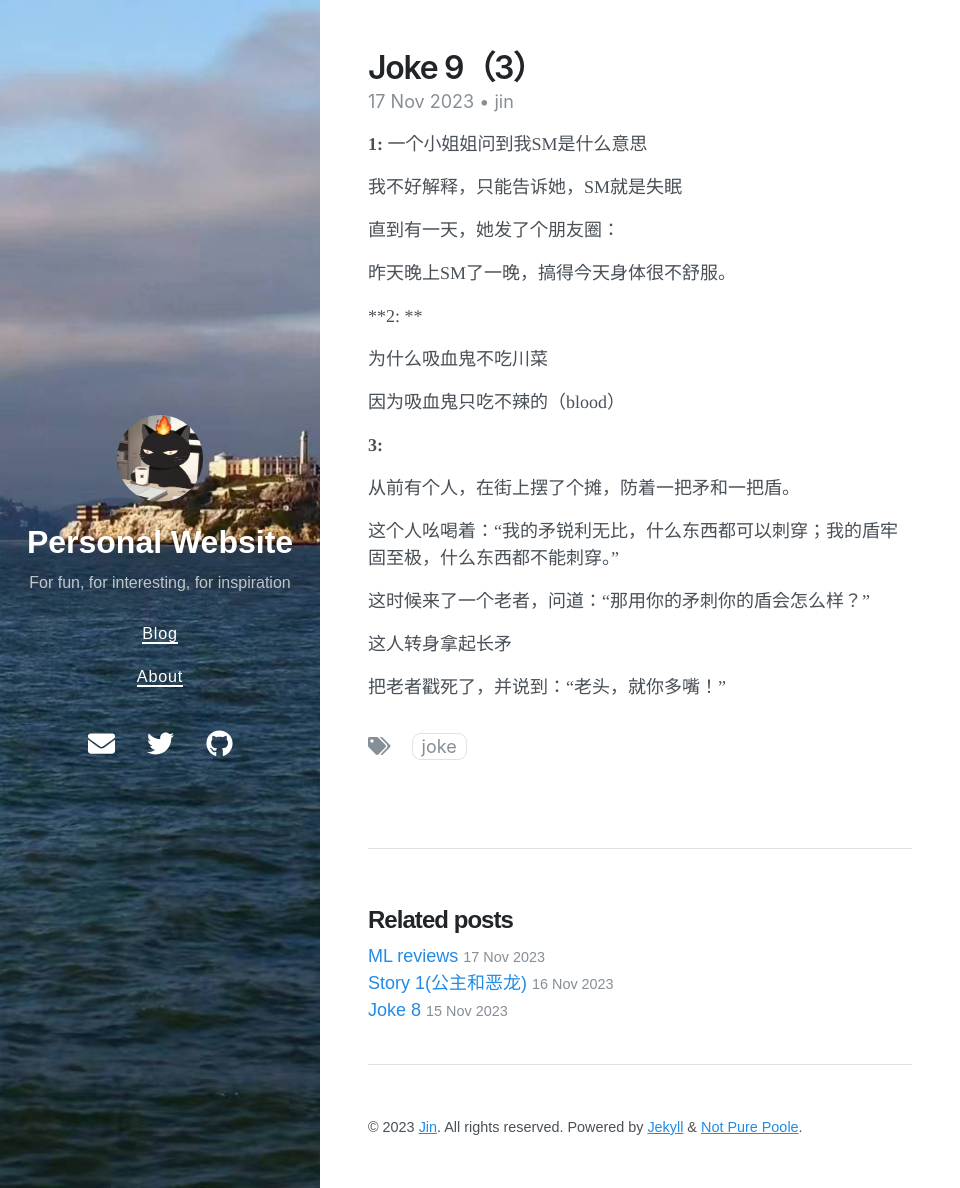
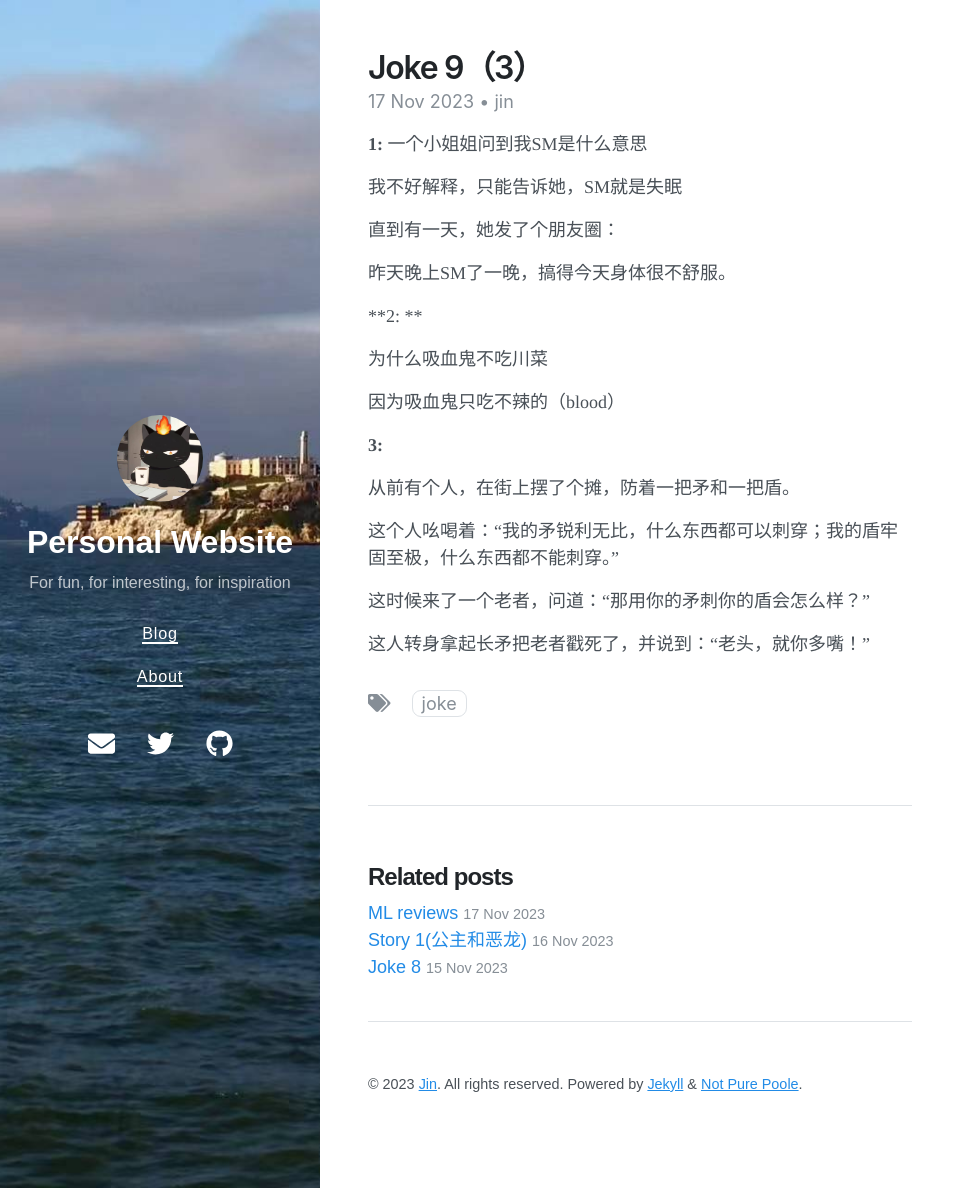
Before and after one commit to New-lay/New-lay.github.io, a Jekyll site: the page built from _posts/2023-11-17-joke-9.md, in a window 1280 px wide and 1188 px high. Shown: the whole window, without its empty margins (0-960 px from the left). Built offline with Jekyll 4.4.1, drawn with Linux system fonts in a browser that asks for light colours; nearby versions of some CDN libraries.

```diff
--- a/_posts/2023-11-17-joke-9.md
+++ b/_posts/2023-11-17-joke-9.md
@@ -29,6 +29,4 @@ date: 2023-11-17 17:33 +0800
 
 这时候来了一个老者，问道：“那用你的矛刺你的盾会怎么样？”
 
-这人转身拿起长矛
-
-把老者戳死了，并说到：“老头，就你多嘴！”
+这人转身拿起长矛把老者戳死了，并说到：“老头，就你多嘴！”
```
